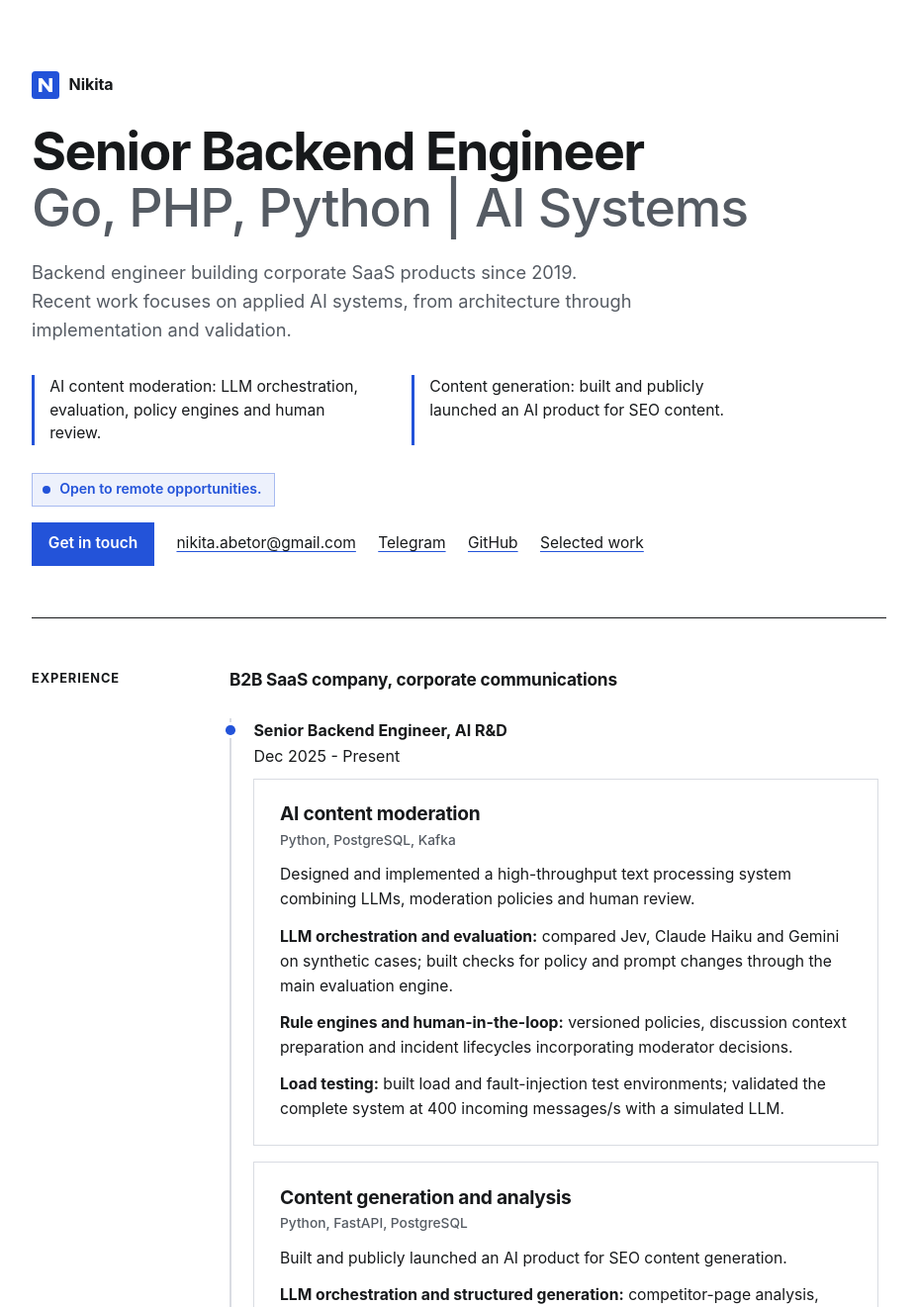
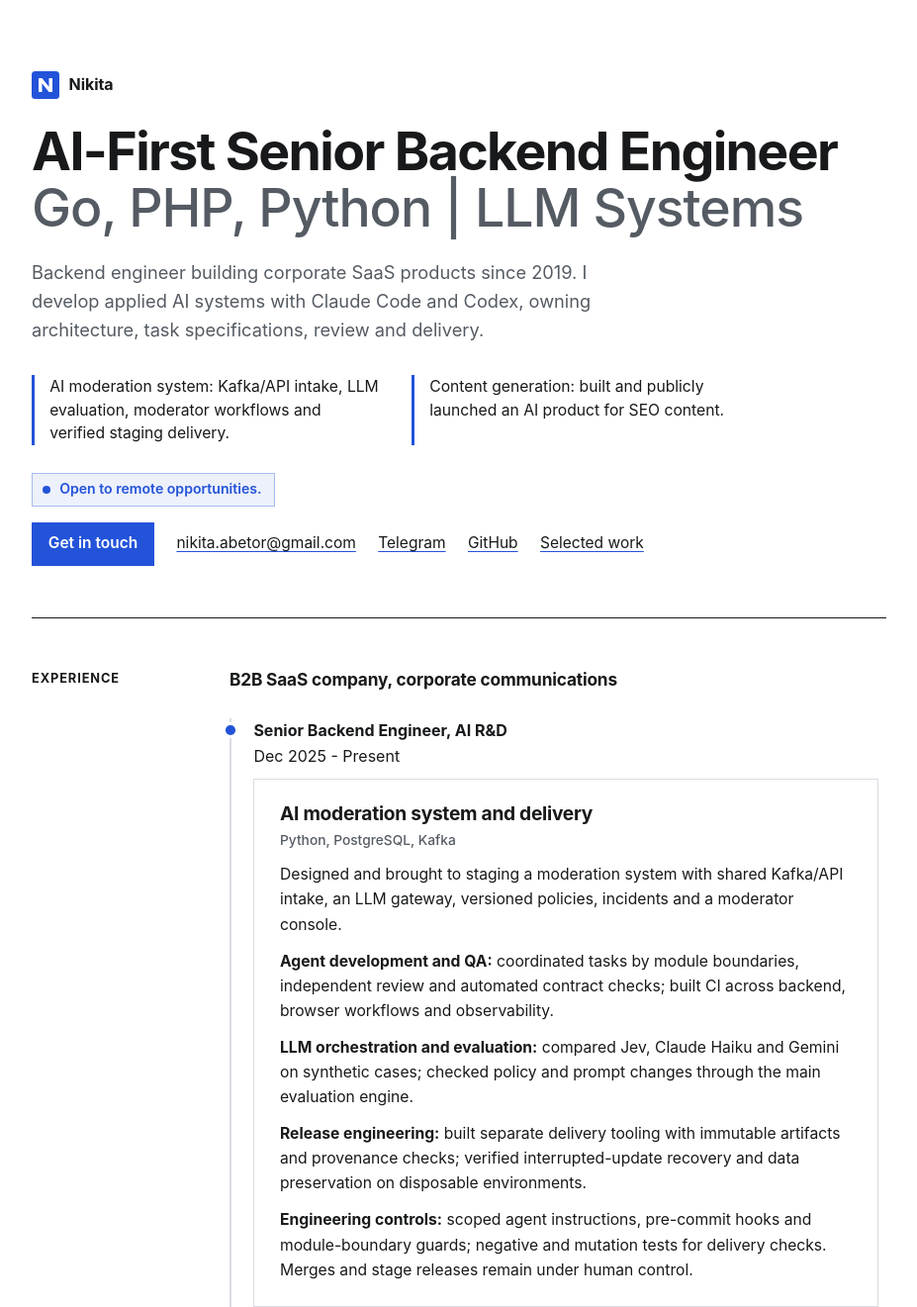
Before and after one commit to abetor/abetor.github.io, a plain HTML site: page index.html in a window 1280 px wide. Shown: the top 1321 px of the page at 99% size, without its empty margins (176-1103 px from the left). Drawn offline with Linux system fonts and the light colour scheme.

Commit message:
Update AI-first engineering profile and delivery experience

```diff
--- a/index.html
+++ b/index.html
@@ -4,18 +4,18 @@
   <meta charset="utf-8">
   <meta name="viewport" content="width=device-width, initial-scale=1">
   <meta name="robots" content="noindex, nofollow, noarchive">
-  <title>Nikita - Senior Backend Engineer, AI systems</title>
-  <meta name="description" content="Senior backend engineer: Go, PHP, Python. Corporate SaaS since 2019; applied AI systems, content moderation and generation.">
+  <title>Nikita - AI-First Senior Backend Engineer</title>
+  <meta name="description" content="AI-first backend engineer: Go, PHP, Python. Applied AI systems, Claude Code and Codex, agent orchestration, CI and release engineering.">
   <link rel="canonical" href="https://abetor.github.io/">
-  <meta property="og:title" content="Nikita - Senior Backend Engineer, AI systems">
+  <meta property="og:title" content="Nikita - AI-First Senior Backend Engineer">
   <meta property="og:type" content="website">
   <meta property="og:url" content="https://abetor.github.io/">
-  <meta property="og:description" content="Backend engineering since 2019. AI content moderation, LLM orchestration and evaluation, and a publicly launched content generation product.">
-  <meta property="og:image" content="https://abetor.github.io/og.png?v=20261007-swiss">
+  <meta property="og:description" content="Backend engineering since 2019. Applied AI products built with coding agents, independent review, automated checks and verified delivery.">
+  <meta property="og:image" content="https://abetor.github.io/og.png?v=20261029-aifirst">
   <meta property="og:image:type" content="image/png">
   <meta property="og:image:width" content="1200">
   <meta property="og:image:height" content="630">
-  <meta property="og:image:alt" content="Preview card for Nikita, Senior Backend Engineer building AI systems.">
+  <meta property="og:image:alt" content="Preview card for Nikita, AI-First Senior Backend Engineer.">
   <meta name="twitter:card" content="summary_large_image">
   <meta name="color-scheme" content="light">
   <link rel="icon" href="favicon.ico?v=20261007-swiss" sizes="32x32">
@@ -28,7 +28,7 @@
     "@type": "ProfilePage",
     "@id": "https://abetor.github.io/#profile-page",
     "url": "https://abetor.github.io/",
-    "dateModified": "2026-10-26",
+    "dateModified": "2026-10-29",
     "mainEntity": {
       "@type": "Person",
       "@id": "https://abetor.github.io/#person",
@@ -47,10 +47,10 @@
   <div class="page">
     <header class="hero">
       <p class="identity">Nikita</p>
-      <h1>Senior Backend Engineer <span class="h1-stack">Go, PHP, Python | AI Systems</span></h1>
-      <p class="intro">Backend engineer building corporate SaaS products since 2019. Recent work focuses on applied AI systems, from architecture through implementation and validation.</p>
+      <h1>AI-First Senior Backend Engineer <span class="h1-stack">Go, PHP, Python | LLM Systems</span></h1>
+      <p class="intro">Backend engineer building corporate SaaS products since 2019. I develop applied AI systems with Claude Code and Codex, owning architecture, task specifications, review and delivery.</p>
       <ul class="proof-list">
-        <li>AI content moderation: LLM orchestration, evaluation, policy engines and human review.</li>
+        <li>AI moderation system: Kafka/API intake, LLM evaluation, moderator workflows and verified staging delivery.</li>
         <li>Content generation: built and publicly launched an AI product for SEO content.</li>
       </ul>
       <p class="availability">Open to remote opportunities.</p>
@@ -66,11 +66,12 @@
             <p><strong>Senior Backend Engineer, AI R&amp;D</strong><br>Dec 2025 - Present</p>
             <div id="work" class="case-list">
               <article>
-                <h3>AI content moderation<span class="status">Python, PostgreSQL, Kafka</span></h3>
-                <p>Designed and implemented a high-throughput text processing system combining LLMs, moderation policies and human review.</p>
-                <p><strong>LLM orchestration and evaluation:</strong> compared Jev, Claude Haiku and Gemini on synthetic cases; built checks for policy and prompt changes through the main evaluation engine.</p>
-                <p><strong>Rule engines and human-in-the-loop:</strong> versioned policies, discussion context preparation and incident lifecycles incorporating moderator decisions.</p>
-                <p><strong>Load testing:</strong> built load and fault-injection test environments; validated the complete system at 400 incoming messages/s with a simulated LLM.</p>
+                <h3>AI moderation system and delivery<span class="status">Python, PostgreSQL, Kafka</span></h3>
+                <p>Designed and brought to staging a moderation system with shared Kafka/API intake, an LLM gateway, versioned policies, incidents and a moderator console.</p>
+                <p><strong>Agent development and QA:</strong> coordinated tasks by module boundaries, independent review and automated contract checks; built CI across backend, browser workflows and observability.</p>
+                <p><strong>LLM orchestration and evaluation:</strong> compared Jev, Claude Haiku and Gemini on synthetic cases; checked policy and prompt changes through the main evaluation engine.</p>
+                <p><strong>Release engineering:</strong> built separate delivery tooling with immutable artifacts and provenance checks; verified interrupted-update recovery and data preservation on disposable environments.</p>
+                <p><strong>Engineering controls:</strong> scoped agent instructions, pre-commit hooks and module-boundary guards; negative and mutation tests for delivery checks. Merges and stage releases remain under human control.</p>
               </article>
               <article>
                 <h3>Content generation and analysis<span class="status">Python, FastAPI, PostgreSQL</span></h3>
@@ -98,7 +99,7 @@
           <p><strong>Backend architecture:</strong> Service boundaries, API contracts and asynchronous processing.</p>
           <p><strong>Data consistency and resilience:</strong> Transactions, idempotency and recovery after failures.</p>
           <p><strong>LLM systems:</strong> Provider integration, context management, rate limits and concurrency control.</p>
-          <p><strong>AI-assisted development:</strong> Specifications, coding-agent coordination, independent review and automated checks.</p>
+          <p><strong>AI-first development:</strong> Specifications, context design, task decomposition, coding-agent orchestration and independent review.</p>
           <p><strong>Stack:</strong> Go, PHP, Python, SQL; FastAPI; PostgreSQL, MySQL, Kafka, RabbitMQ, Memcached; Docker.</p>
           <p>English: B2 (<a href="https://cert.efset.org/en/ynZNXc">EF SET</a>, 54/100, October 2026)</p>
         </div>
```
Also changed, not shown: og.png.
